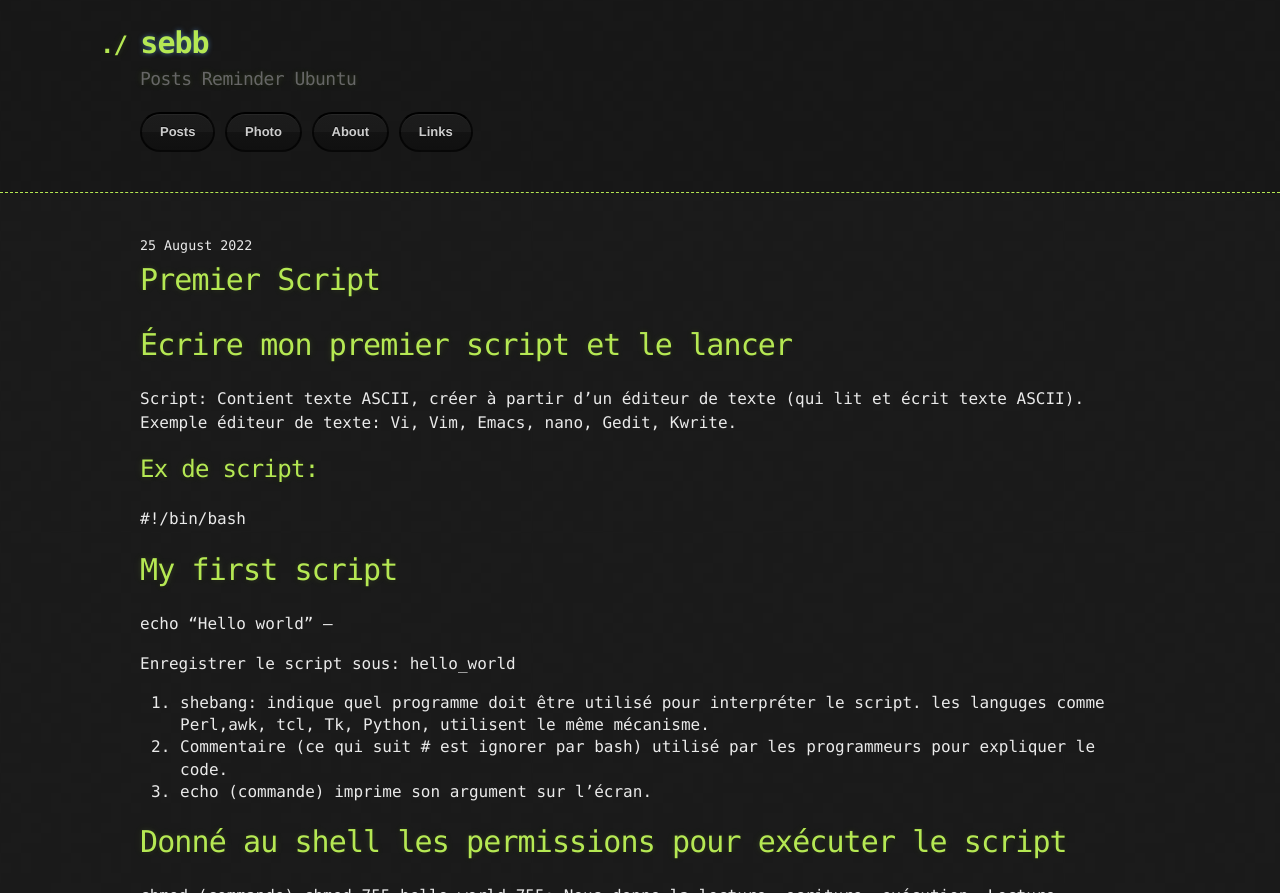
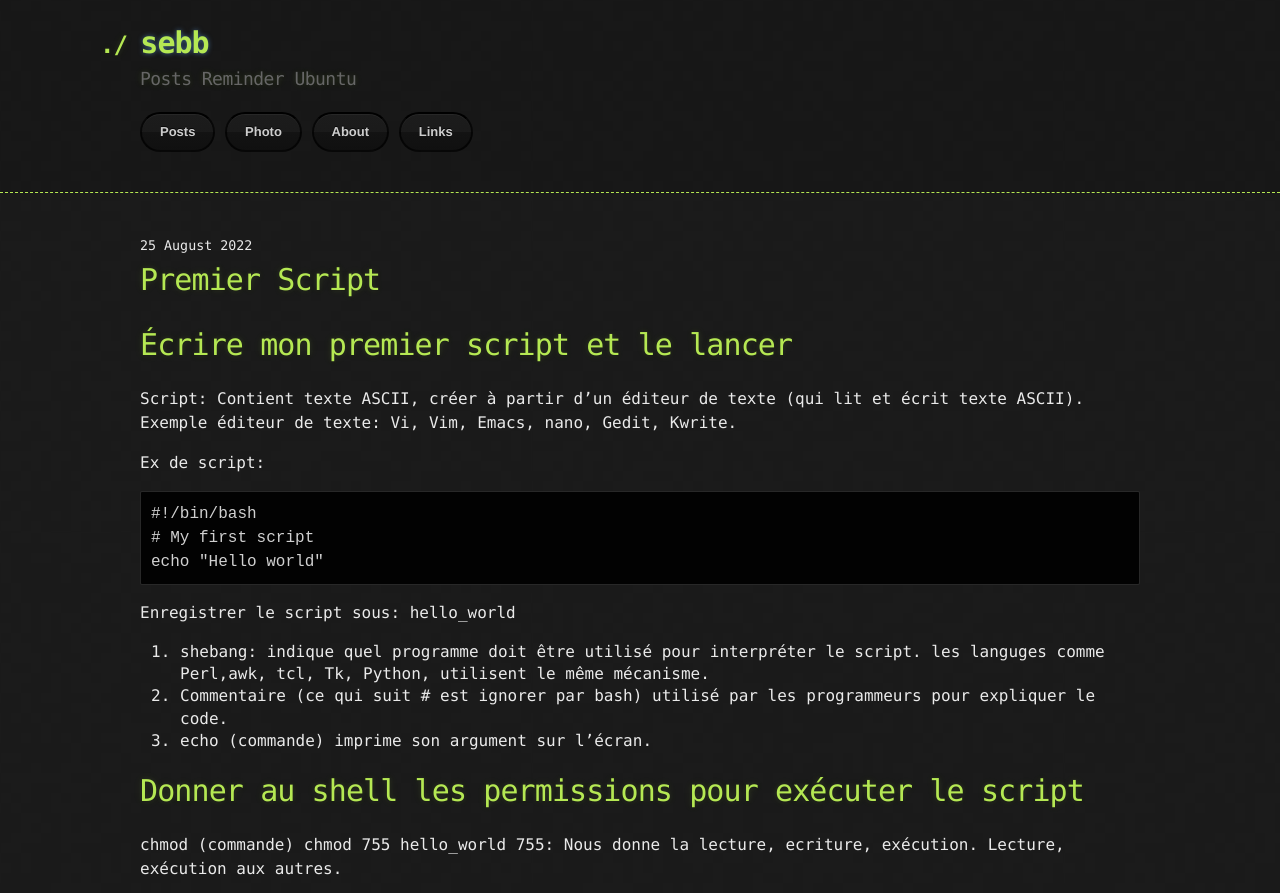
Before and after one commit to staytuned4/staytuned4.github.io, a Jekyll site: the page built from _posts/2022-08-25-premier-script.md, in a window 1280 px wide, cut to the strip 0-893 px from the top of the page. Built offline with Jekyll 4.4.1, drawn with Linux system fonts in a browser that asks for light colours; nearby versions of some CDN libraries; our own code applies the rules of GitHub Pages for plain Markdown files.

Commit message:
Update 2022-08-25-premier-script.md

````diff
--- a/_posts/2022-08-25-premier-script.md
+++ b/_posts/2022-08-25-premier-script.md
@@ -4,11 +4,11 @@ Script: Contient texte ASCII, créer à partir d'un éditeur de texte (qui lit e
 Exemple éditeur de texte: Vi, Vim, Emacs, nano, Gedit, Kwrite.
 
 Ex de script:
----
+```
 #!/bin/bash
 # My first script
 echo "Hello world"
----
+```
 
 Enregistrer le script sous: hello_world
 
@@ -16,7 +16,7 @@ Enregistrer le script sous: hello_world
 2. Commentaire (ce qui suit # est ignorer par bash) utilisé par les programmeurs pour expliquer le code.
 3. echo (commande) imprime son argument sur l'écran.
 
-# Donné au shell les permissions pour exécuter le script
+# Donner au shell les permissions pour exécuter le script
 
 chmod (commande)
 chmod 755 hello_world
````
